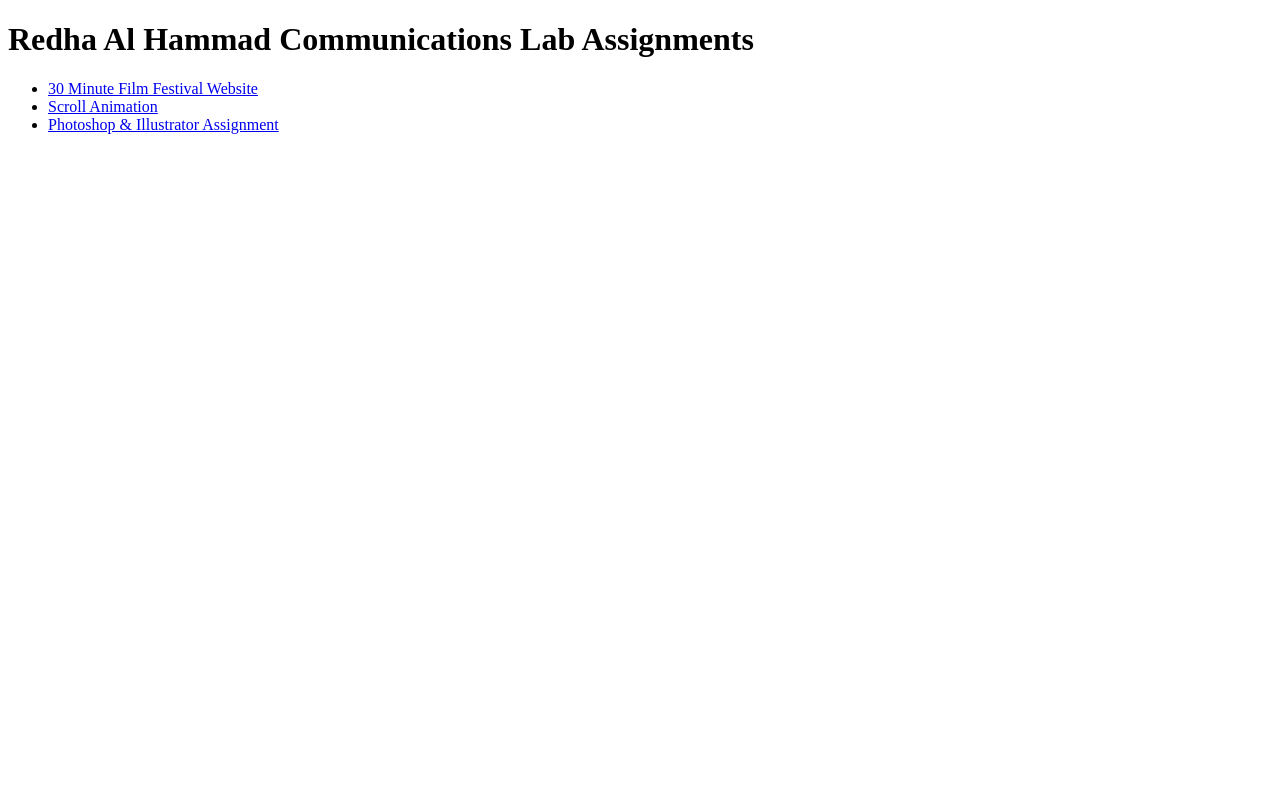
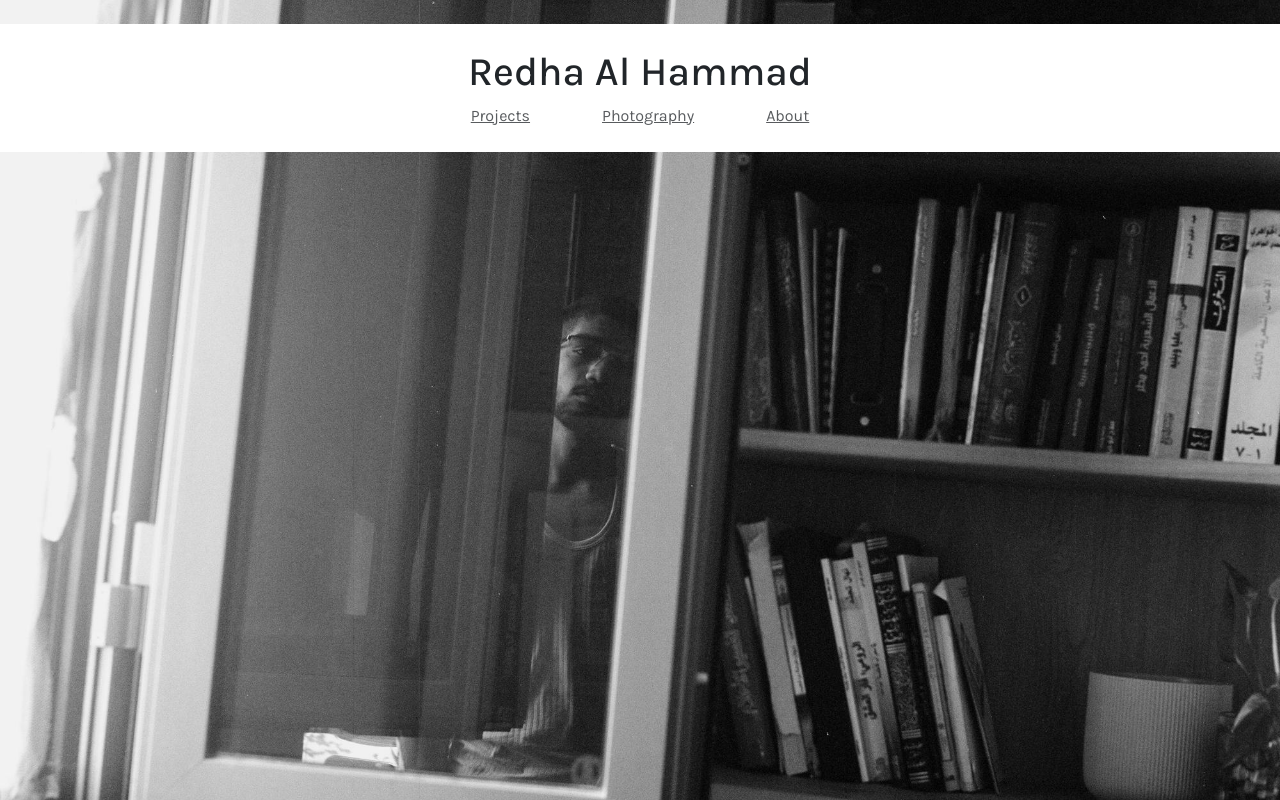
Before and after one commit to redhaalhammad/redhaalhammad.github.io, a plain HTML site: page index.html in a window 1280 px wide. Drawn offline with nearby package versions, Linux system fonts and the light colour scheme.

Commit message:
landing page

```diff
--- a/index.html
+++ b/index.html
@@ -1,23 +1,27 @@
-<!DOCTYPE html>
+<!doctype html>
 <html lang="en">
-<head>
-    <meta charset="UTF-8">
-    <meta name="viewport" content="width=device-width, initial-scale=1.0">
-    <title>Redha Al Hammad Communications Lab</title>
-</head>
-<body>
-    <h1>Redha Al Hammad Communications Lab Assignments</h1>
+  <head>
+    <meta charset="utf-8">
+    <meta name="viewport" content="width=device-width, initial-scale=1">
+    <title>Redha Al Hammad</title>
+    <link href="https://cdn.jsdelivr.net/npm/bootstrap@5.3.3/dist/css/bootstrap.min.css" rel="stylesheet" integrity="sha384-QWTKZyjpPEjISv5WaRU9OFeRpok6YctnYmDr5pNlyT2bRjXh0JMhjY6hW+ALEwIH" crossorigin="anonymous">
+    <link rel="preconnect" href="https://fonts.googleapis.com">
+    <link rel="preconnect" href="https://fonts.gstatic.com" crossorigin>
+    <link href="https://fonts.googleapis.com/css2?family=Karla:ital,wght@0,200..800;1,200..800&display=swap" rel="stylesheet">
+    <link rel="stylesheet" href="style.css">
+  </head>
+  <body>
+    <main class="min-vh-100 bg-dark pt-4">
+        <div class="bg-white p-4 text-center">
+            <h1>Redha Al Hammad</h1>
 
-    <ul>
-        <li>
-            <a href="hello-html/index.html">30 Minute Film Festival Website</a>
-        </li>
-        <li>
-            <a href="scroll-animation/index.html">Scroll Animation</a>
-        </li>
-        <li>
-            <a href="assignment-2/index.html">Photoshop & Illustrator Assignment</a>
-        </li>
-    </ul>
-</body>
+
+            <nav class="align-items-center gap-5 justify-content-center row row-cols-auto">
+                <a class="opacity-75 text-dark" href="projects/index.html">Projects</a>
+                <a class="opacity-75 text-dark" href="https://redhaalhammad.cargo.site">Photography</a>
+                <a class="opacity-75 text-dark" href="about/index.html">About</a>
+            </nav>
+        </div>
+    </main>
+  </body>
 </html>
--- /dev/null
+++ b/style.css
@@ -0,0 +1,9 @@
+body {
+    font-family: "Karla", sans-serif;
+}
+
+main {
+    background-image: url("self-portrait.jpg");
+    background-size: cover;
+    background-position: center;
+}
```
Also changed, not shown: self-portrait.jpg (added), 1 other file.
